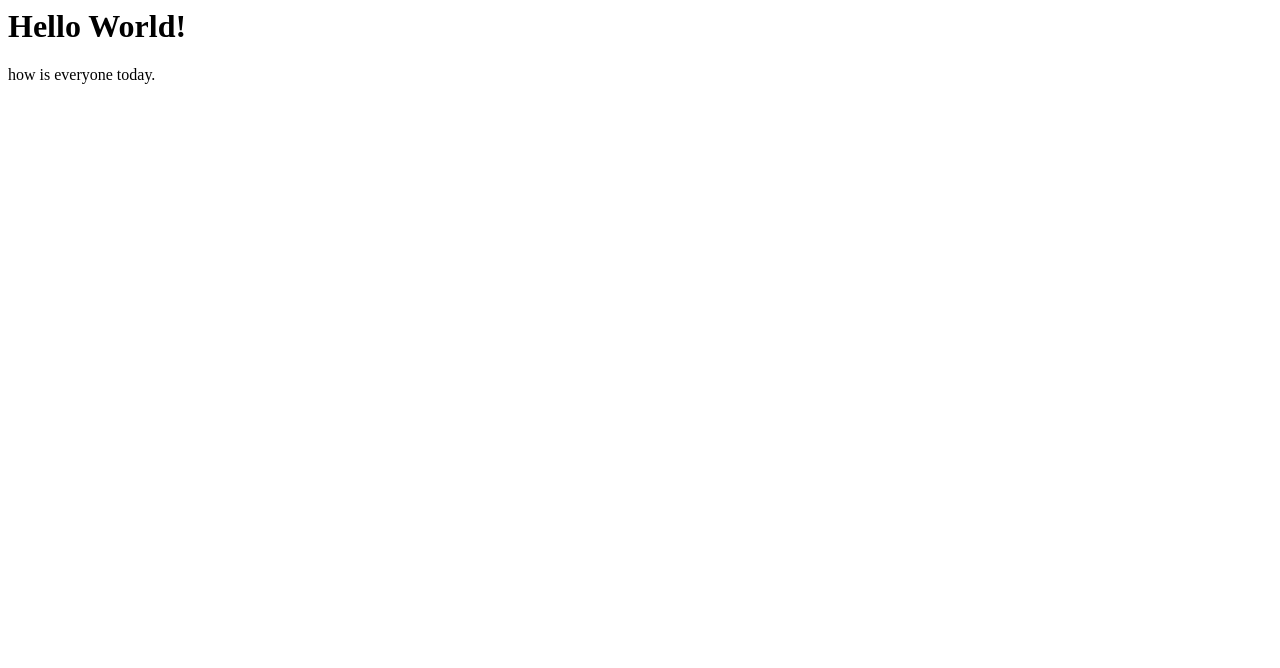
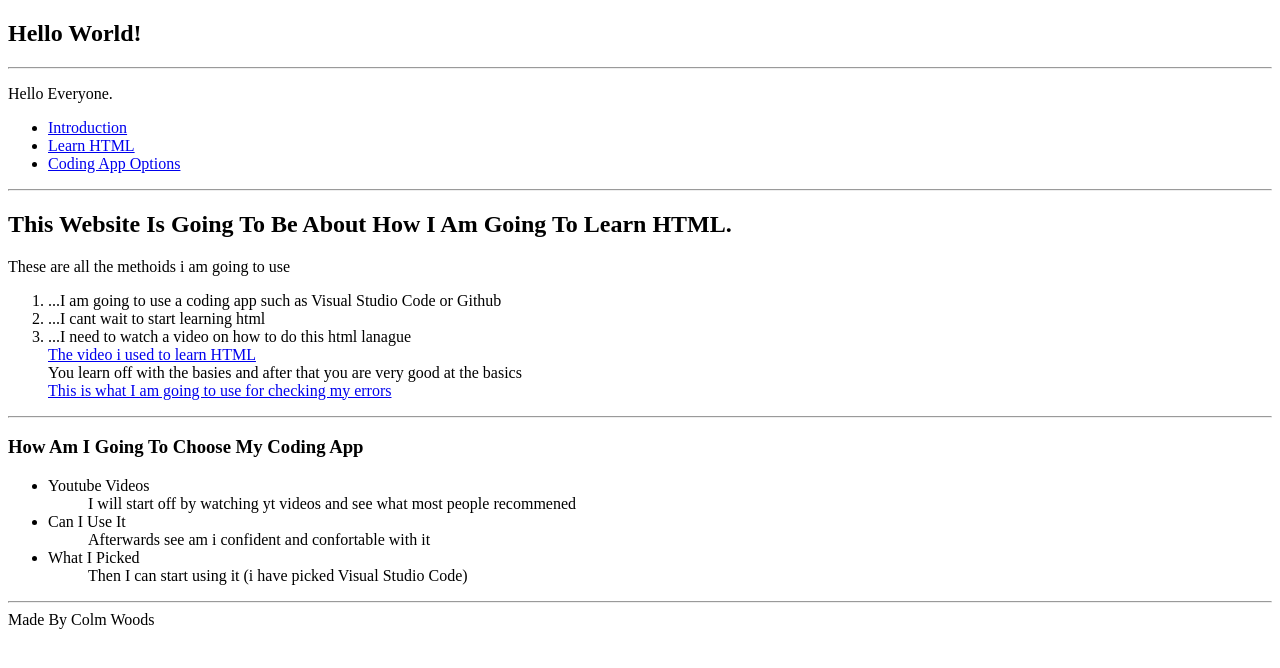
Before and after one commit to colmwoods/Github-1, a plain HTML site: page index.html in a window 1280 px wide. Drawn offline with Linux system fonts and the light colour scheme.

Commit message:
index.html

```diff
--- a/index.html
+++ b/index.html
@@ -1,12 +1,80 @@
-<html>
+<!DOCTYPE html>
+<html lang="en">
 
 <head>
+    <meta charset="UTF-8">
+    <meta name="coder" content="colm woods"
+    <meta name="'description" content="this page contains all the information
+    about me (colm woods)">
     <title>My Own Web Page</title>
+    <link rel='icon' href="html5.png" type='image/x-icon'
 </head>
 
-<body>
+<body><section id="introduction">
     <h1> Hello World!</h1>
-    <p>how is everyone today.</p>
+
+    <hr>
+    <p>Hello Everyone.</p>
+    <nav>
+        <ul>
+            <li>
+
+             <a href="#introduction">Introduction</a>
+
+            </li>
+
+            <li>
+
+            <a href="#html">Learn HTML</a></li>
+            <li>
+
+            <a href="#coding app options">Coding App Options</a></li>
+        </ul>
+    <nav
+
+    <hr>
+
+
+</section>
 </body>
 
-</html>
+    <hr><section id="html">
+    <h2> This Website Is Going To Be About How I Am Going To Learn HTML.</h2>
+    <p>These are all the methoids i am going to use</p>
+         <ol>
+         <li>...I am going to use a coding app such as Visual Studio Code or Github</li>
+         <li>...I cant wait to start learning html</li>
+         <li>...I need to watch a video on how to do this html lanague</li>
+         <a href='https://www.youtube.com/watch?v=kUMe1FH4CHE&t=2946s'>
+         The video i used to learn HTML</a>
+         <br>You learn off with the basies and after that you are very good
+         at the basics
+         <br><a href="https://validator.w3.org/">This is what I am going to use for checking my
+         errors</a>
+        </section>
+        </ol>
+         <hr><section id="coding app options">
+         <h3>How Am I Going To Choose My Coding App</h3>
+         <ul>
+
+         <li><dt>Youtube Videos</dt></li>
+
+         <dd>I will start off by watching yt videos and see what most people recommened</dd>
+
+
+
+         <li><dt>Can I Use It</dt></li>
+
+         <dd>Afterwards see am i confident and confortable with it</dd>
+
+
+
+         <li><dt>What I Picked</dt></li>
+
+         <dd>Then I can start using it (i have picked Visual Studio Code)</dd>
+
+         </ul></section>
+
+         <hr>
+         Made By Colm Woods
+         </html>
```
